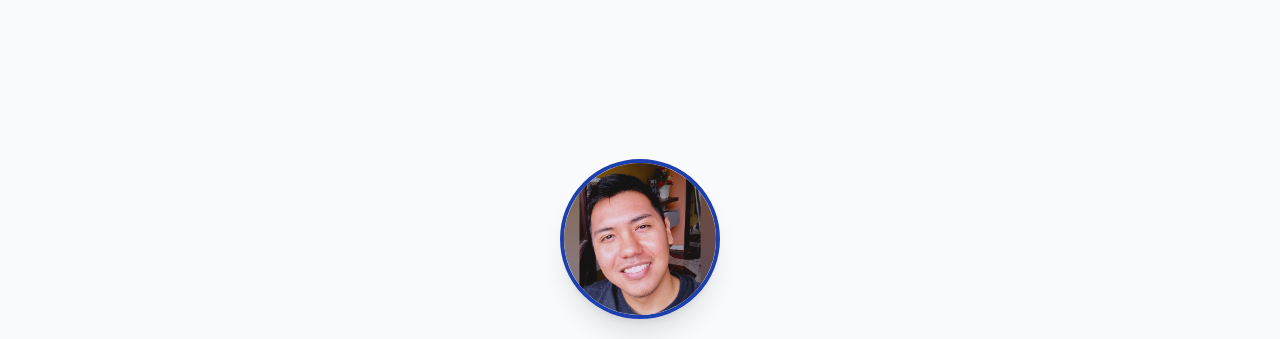
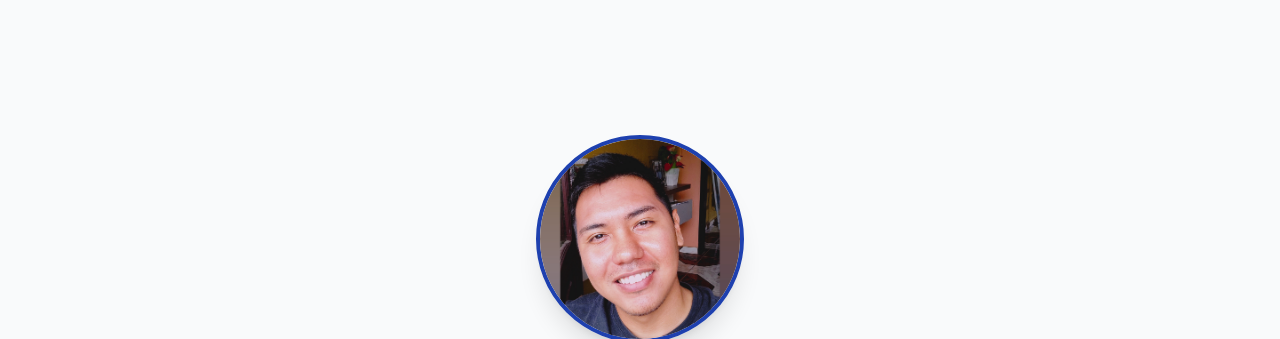
Before and after one commit to yujiyamamoto64/yuji-yamamoto-landing-page, a plain HTML site: page index.html in a window 1280 px wide. Shown: the top 339 px of the page. Drawn offline with nearby package versions, Linux system fonts and the light colour scheme.

Commit message:
Update index.html

```diff
--- a/index.html
+++ b/index.html
@@ -78,7 +78,7 @@
   <section class="min-h-screen flex flex-col items-center justify-center text-center px-6">
 
     <!-- Foto circular -->
-    <img src="profile-picture.jpg" class="w-40 h-40 rounded-full object-cover shadow-xl border-4 border-primary fade-in"
+    <img src="profile-picture.jpg" class="w-52 h-52 rounded-full object-cover shadow-xl border-4 border-primary fade-in"
       alt="Foto de Yuji Yamamoto" />
 
     <h1 class="text-4xl md:text-6xl font-extrabold mt-8 slide-up">
```
